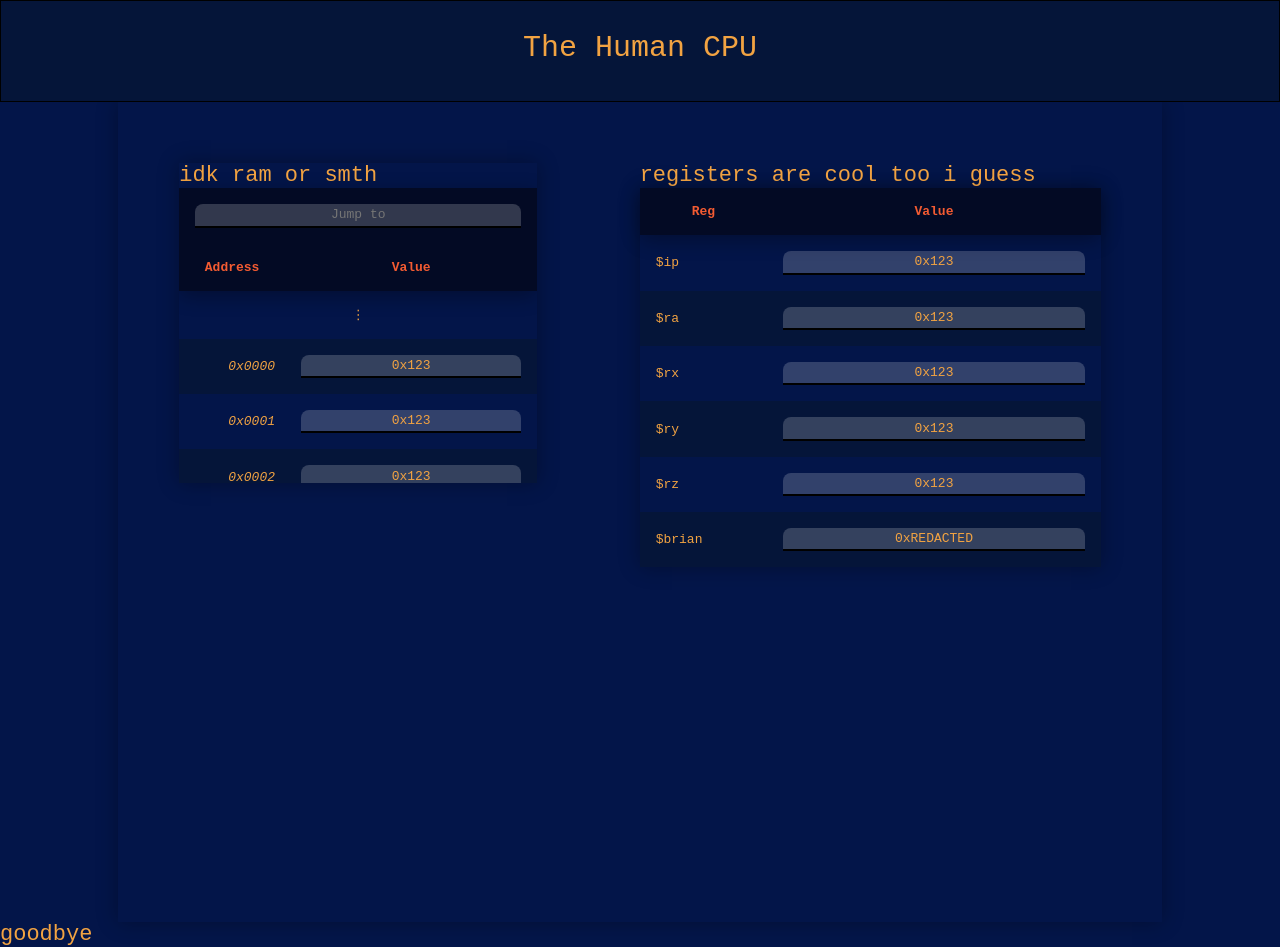
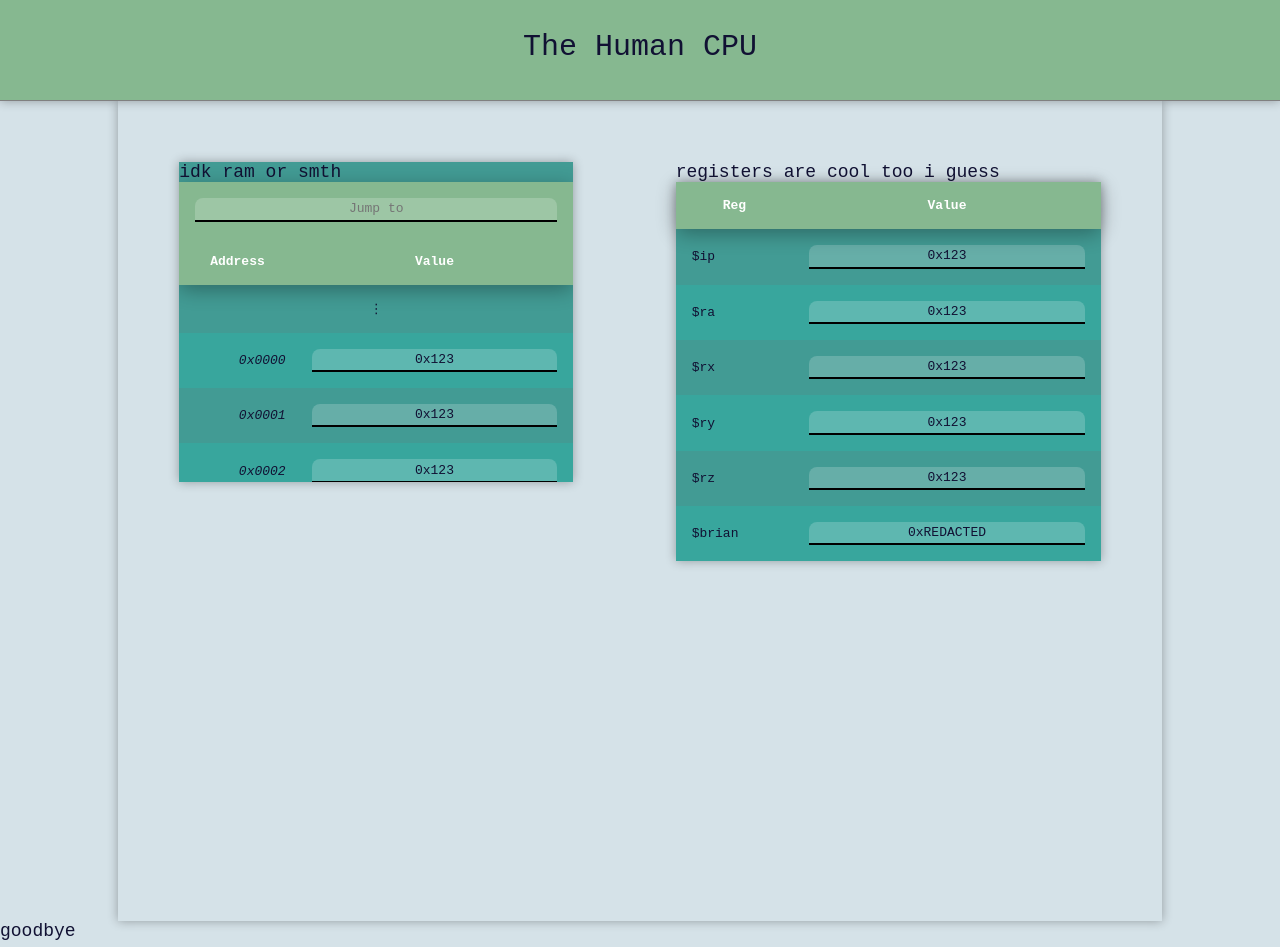
Before and after one commit to loovjo/human-cpu, a plain HTML site: page static/index.html in a window 1280 px wide. Drawn offline with Linux system fonts and the light colour scheme; a script that the page names is missing.

Commit message:
Change colors a lot, layout a bit

```diff
--- a/static/index.html
+++ b/static/index.html
@@ -10,7 +10,7 @@
 
     <body>
         <div id="main">
-            <div id="header">
+            <div id="header" class="flat-container">
                 <div class="edge"></div>
                 <div id="sitename">
                     <div id="name"> <p> The Human CPU </p> </div>
--- a/static/style.css
+++ b/static/style.css
@@ -1,16 +1,17 @@
 html {
-    --col-prim-0: #030a24;
-    --col-prim-1: #031549;
-    --col-prim-2: #051539;
-    --col-sec-1:  #F2A342;
-    --col-sec-2:  #698138;
-    --col-sec-3:  #F35B32;
+    --col-prim-0: #D5E2E8;
+    --col-prim-1: #86B890;
+    --col-prim-2: #429B94;
+    --col-prim-3: #38a69d;
+    /*--col-prim-2: #6AA579;*/
+    --col-sec-1:  #111133;
+    --col-sec-2:  #888888;
 }
 
 body {
-    background: var(--col-prim-1);
+    background: var(--col-prim-0);
     font-family: monospace;
-    font-size: 22px;
+    font-size: 18px;
     color: var(--col-sec-1);
     margin: 0;
 }
@@ -23,8 +24,8 @@ body {
 
 #header {
     height: 100px;
-    background: var(--col-prim-2);
-    border: 1px solid black;
+    background: var(--col-prim-1);
+    border-bottom: 1px solid gray;
     z-index: 3;
 
     display: flex;
@@ -56,13 +57,14 @@ body {
 }
 
 .flat-container {
-    box-shadow: 0px 0px 20px #00000050;
+    box-shadow: 0px 0px 10px #00000050;
+    background-color: var(--col-prim-2);
 }
 
 #center {
     width: 80%;
     height: 100vh;
-    background: var(--col-prim-1);
+    background: var(--col-prim-0);
     z-index: 2;
     padding: 10px;
 
@@ -75,6 +77,7 @@ body {
     flex-grow: 1;
     height: 20rem;
     overflow-y: scroll;
+    /*padding: 20px;*/
 }
 
 table {
@@ -89,8 +92,8 @@ td, th {
 thead {
     position: sticky;
     top: 0;
-    background-color: var(--col-prim-0);
-    color: var(--col-sec-3);
+    background-color: var(--col-prim-1);
+    color: white;
     box-shadow: 0px 5px 20px #00000050;
     text-align: center;
     border-radius: 0 0 0.5rem 0.5rem;
@@ -103,7 +106,7 @@ thead {
 }
 
 tbody > tr:nth-child(even) {
-    background-color: var(--col-prim-2);
+    background-color: var(--col-prim-3);
 }
 
 
```
